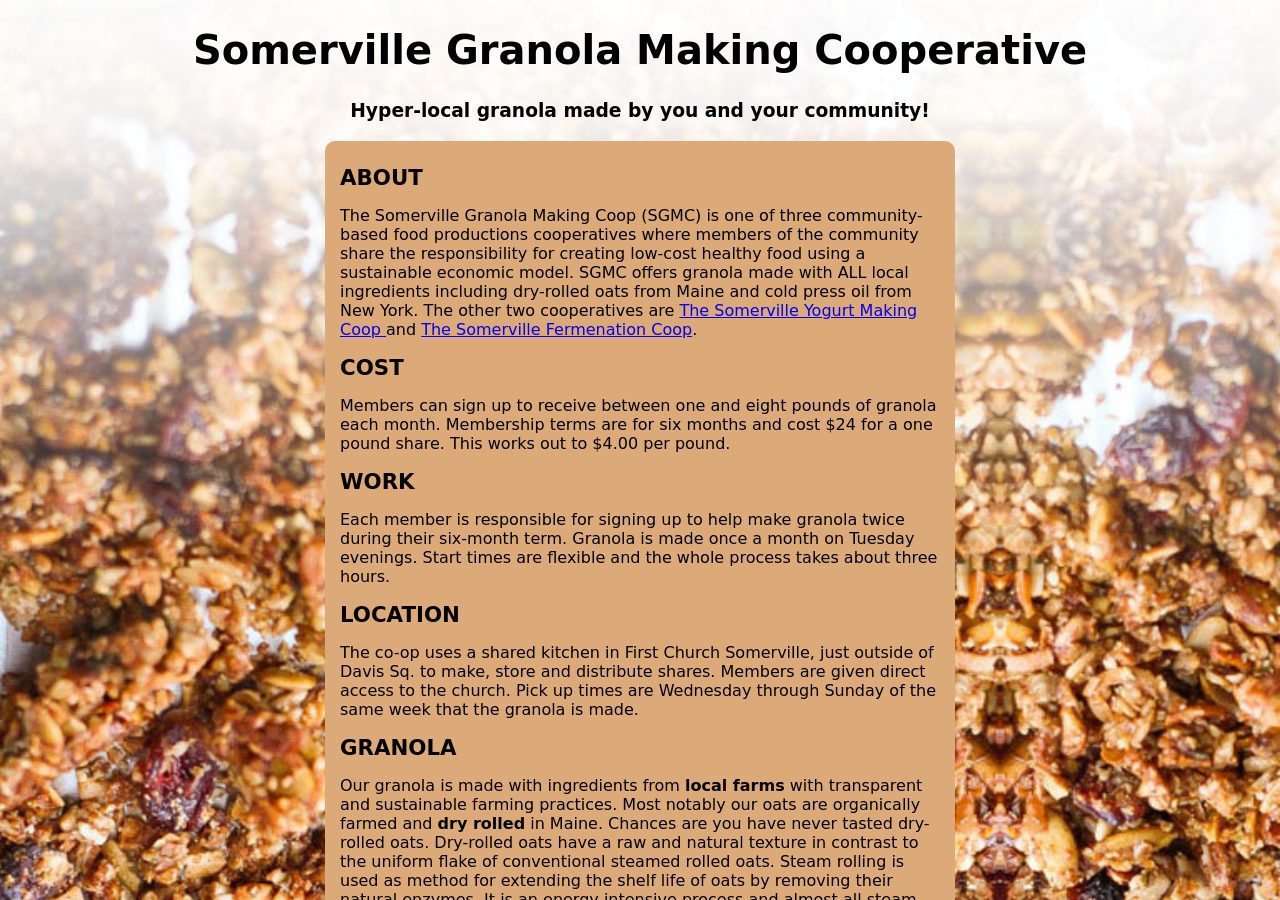
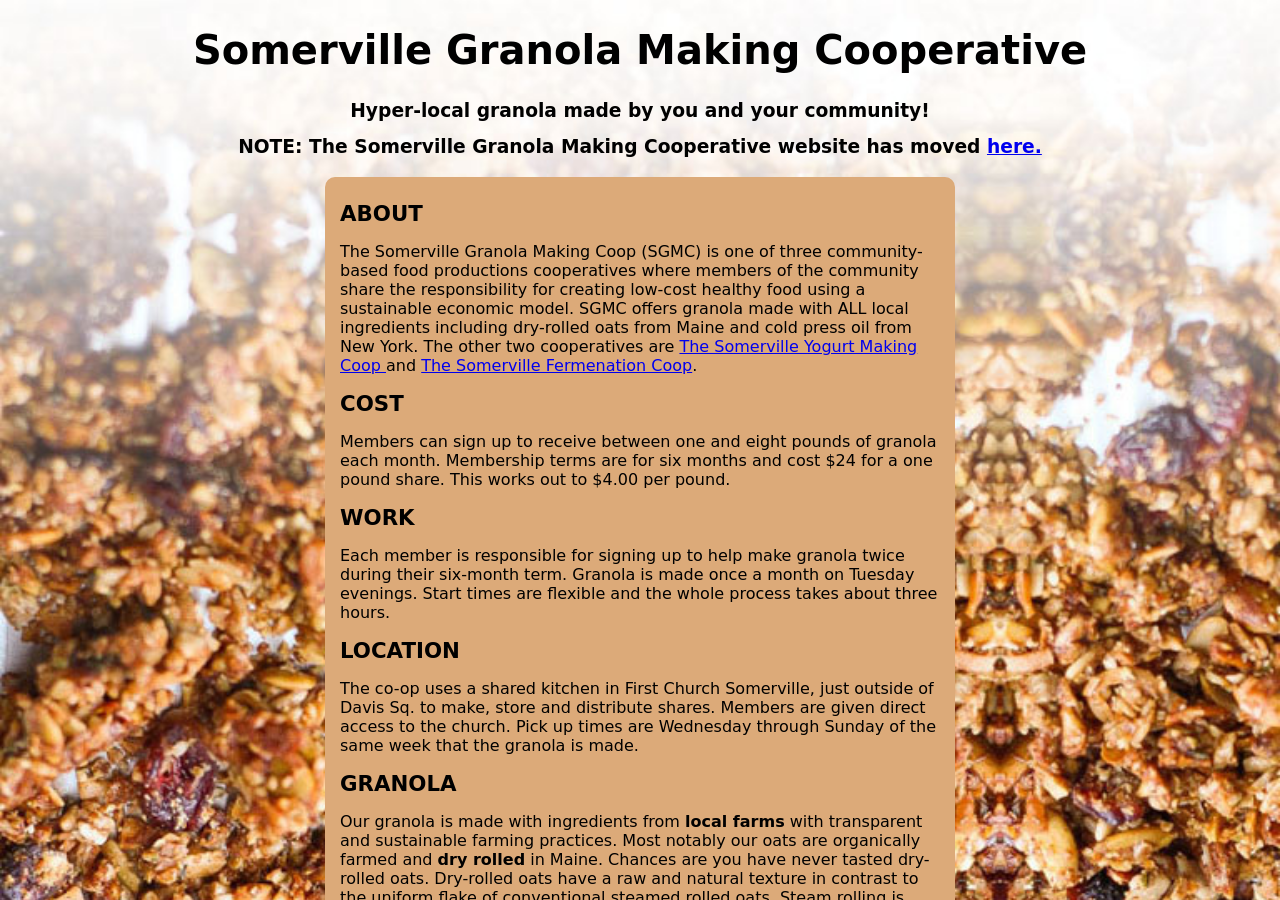
Before and after one commit to somervillegranolamakingcoop/somervillegranolamakingcoop.github.io, a Jekyll site: the page built from index.html, in a window 1280 px wide and 900 px high. Built offline with Jekyll 4.4.1, drawn with Linux system fonts in a browser that asks for light colours.

Commit message:
Testing my add of a redirect to the new granola website.

```diff
--- a/_layouts/default.html
+++ b/_layouts/default.html
@@ -12,6 +12,9 @@
   <div id="title">
     <h1>Somerville Granola Making Cooperative</h1>
     <h2>Hyper-local granola made by you and your community!</h2>
+	<h2>NOTE: The Somerville Granola Making Cooperative website has moved
+	<a href="https://sites.google.com/view/somervillegranolacoop/shifts?authuser=0
+	">here.</a></h2>
   </div>
   <div id="main">
     {{ content }}
```
